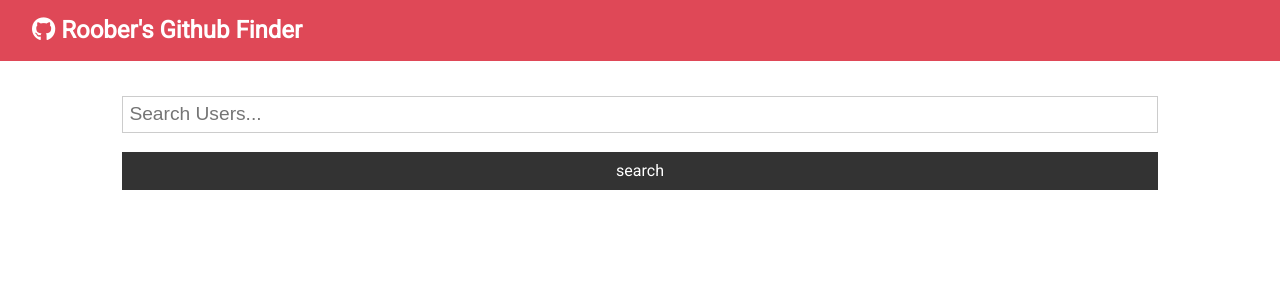
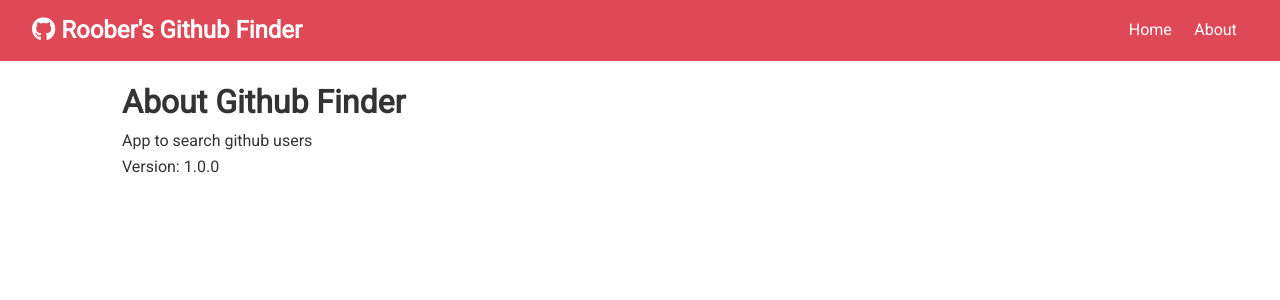
Before and after one commit to Tezaen/github-finder, a React (Create React App) app: page /about in a window 1280 px wide. Shown: the top 300 px of the page. Built offline with nearby package versions, Linux system fonts and the light colour scheme.

Commit message:
added alert and links from react-router-dom

```diff
--- a/package.json
+++ b/package.json
@@ -9,6 +9,7 @@
     "axios": "^0.21.1",
     "react": "^17.0.1",
     "react-dom": "^17.0.1",
+    "react-router-dom": "^5.2.0",
     "react-scripts": "4.0.1",
     "web-vitals": "^0.2.4"
   },
--- a/src/App.js
+++ b/src/App.js
@@ -2,14 +2,17 @@
 import Navbar from './components/layout/Navbar';
 import Users from './components/users/Users';
 import Search from './components/users/Search';
-import React, { Component } from 'react';
+import Alert from './components/layout/Alert';
+import About from './components/pages/About';
+import React, { Component, Fragment } from 'react';
 import axios from 'axios';
-import PropTypes from 'prop-types';
+import { BrowserRouter as Router, Switch, Route } from 'react-router-dom';
 
 class App extends Component{
   state = {
     users: [],
-    loading: false
+    loading: false,
+    alert: null
   }
 
   /**
@@ -49,19 +52,42 @@
     this.setState({ users:[], loading:false });
   };
 
+  //set alert
+  setAlert = (msg, type) => {
+    this.setState({ alert: { msg, type }}); //same as { msg: msg, type: type }
+    //This commented out code was by Brad Traversy in his Udemy course react front to back, I've opted to use try and use and (x) button
+    setTimeout(() => {
+      this.setState({ alert:null })
+    }, 5000);
+  }
+
   render() {
 
     const { users, loading } = this.state;
 
     return (
-      <div className='App'>
-        <Navbar title={'Roober\'s Github Finder'}/>
-        <div className="container">
-          <Search searchUsers={ this.searchUsers } clearUsers={ this.clearUsers } showClear={
-          users.length > 0 ? true : false}/>
-          <Users loading={loading} users={users} />
+      <Router>
+        <div className='App'>
+          <Navbar title={'Roober\'s Github Finder'}/>
+          <div className="container">
+            <Alert alert={this.state.alert}/>
+            <Switch>
+              <Route exact path='/' render={props => (
+                <Fragment>
+                  <Search
+                    searchUsers={ this.searchUsers }
+                    clearUsers={ this.clearUsers }
+                    showClear={ users.length > 0 ? true : false }
+                    setAlert={ this.setAlert}
+                  />
+                  <Users loading={loading} users={users} />
+                </Fragment>
+              )} />
+              <Route exact path='/about' component={About}/>
+            </Switch>
+          </div>
         </div>
-      </div>
+      </Router>
     );
   }
 }
--- /dev/null
+++ b/src/components/layout/Alert.js
@@ -0,0 +1,14 @@
+import React from 'react'
+
+const Alert = ({ alert }) => {
+    return (
+        alert !== null && (
+            <div className={`alert alert-${alert.type}`}>
+                <i className="fas fa-info circle">{ alert.msg }</i>
+            </div>
+        )
+    )
+}
+
+
+export default Alert
--- a/src/components/layout/Navbar.js
+++ b/src/components/layout/Navbar.js
@@ -1,4 +1,6 @@
 import PropTypes from 'prop-types';
+import React from 'react';
+import { Link } from 'react-router-dom';
 
 const Navbar = ({ icon, title }) => {
     return (
@@ -6,6 +8,14 @@
             <h1>
                 <i className={icon} /> {title}
             </h1>
+            <ul>
+                    <li>
+                        <Link to='/'>Home</Link>
+                    </li>
+                    <li>
+                        <Link to='/about'>About</Link>
+                    </li>
+                </ul>
         </nav>
     )
 }
--- /dev/null
+++ b/src/components/pages/About.js
@@ -0,0 +1,13 @@
+import React, { Fragment } from 'react'
+
+const About = () => {
+    return (
+        <Fragment>
+            <h1>About Github Finder</h1>
+            <p>App to search github users</p>
+            <p>Version: 1.0.0</p>
+        </Fragment>
+    )
+}
+
+export default About;
--- a/src/components/users/Search.js
+++ b/src/components/users/Search.js
@@ -10,15 +10,21 @@
     static propTypes = {
         searchUsers: PropTypes.func.isRequired,
         clearUsers: PropTypes.func.isRequired,
-        showClear: PropTypes.bool.isRequired
+        showClear: PropTypes.bool.isRequired,
+        setAlert: PropTypes.func.isRequired
     }
 
     onChange = (e) => this.setState({ [e.target.name]: e.target.value });
 
     onSubmit = (e) => {
         e.preventDefault();
-        this.props.searchUsers(this.state.text);
-        this.setState({ text:'' });
+
+        if(this.state.text === '') {
+            this.props.setAlert('Please enter something', 'light');
+        } else {
+            this.props.searchUsers(this.state.text);
+            this.setState({ text:'' });
+        }
     };
 
     render() {
```
Also changed, not shown: 1 other file (tests, documents, lock files or other folders).
